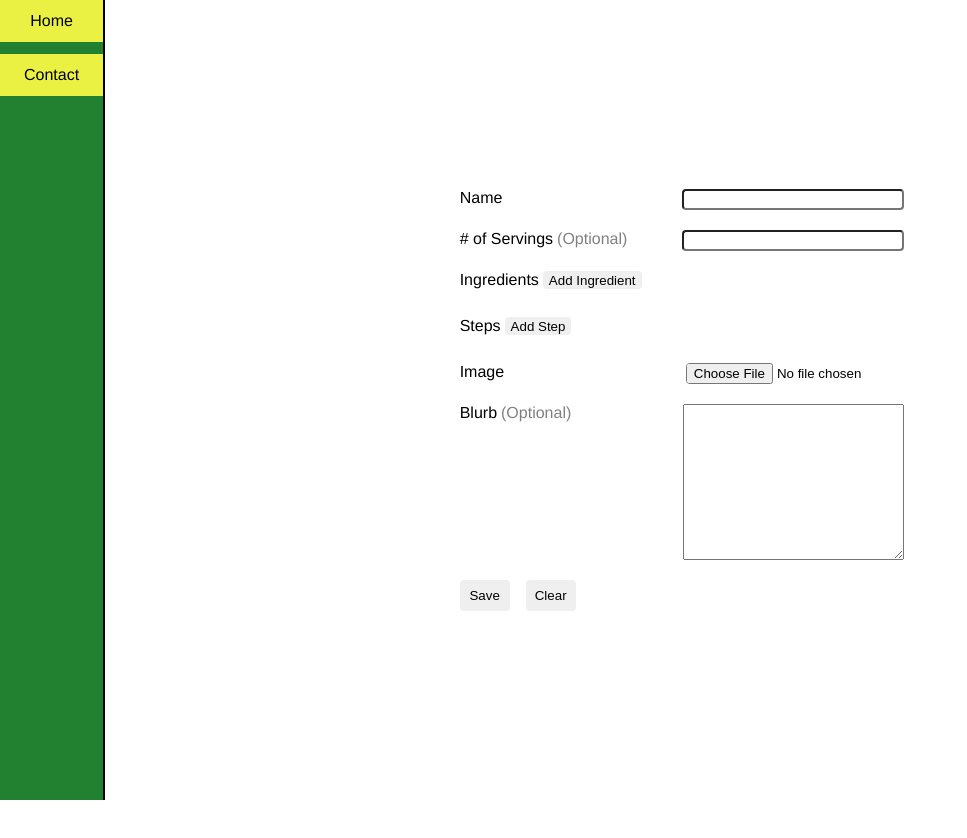
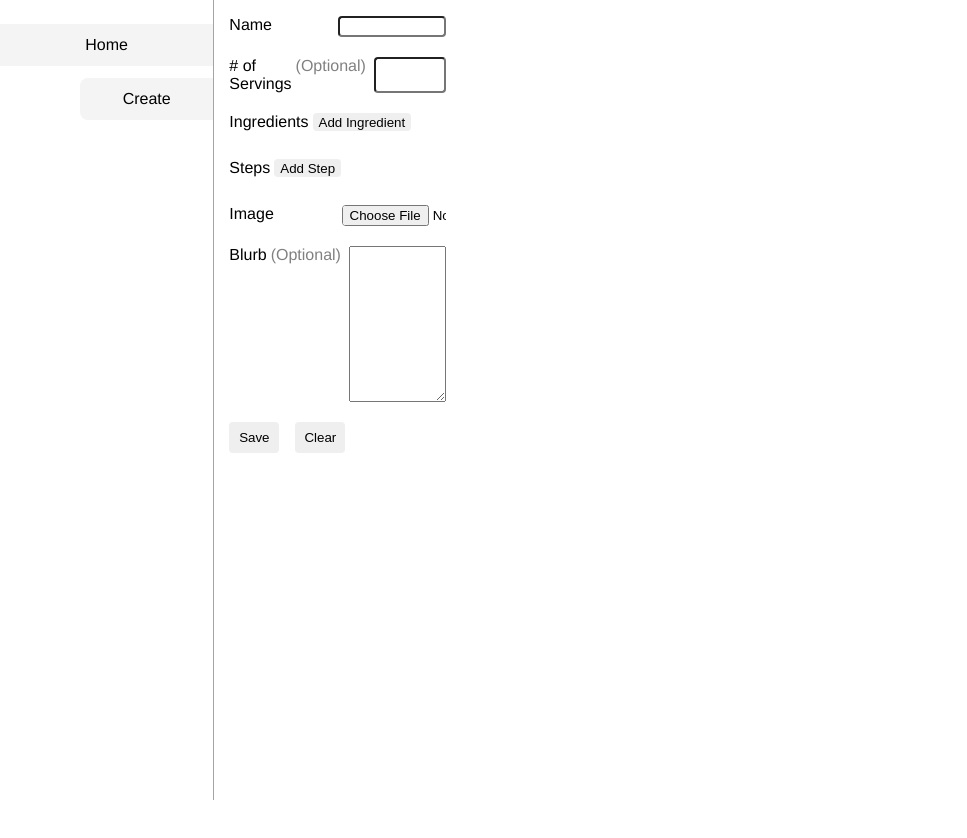
Before and after one commit to uphonia/recipe-application, a Next.js app: page / in a window 1280 px wide. Shown: the top 838 px of the page, without its empty margins (0-967 px from the left). After the commit the page ends 800 px from the top, so only its background shows below. Built offline with nearby package versions, Linux system fonts and the light colour scheme.

Commit message:
update sidebar

```diff
--- a/src/common/components/Layout/layout.styles.ts
+++ b/src/common/components/Layout/layout.styles.ts
@@ -10,8 +10,8 @@ export const MainWrapper = styled.div`
 
   ${mq.medium(css`
     display: grid;
-    grid-template: "sidebar content"
-    grid-template-columns: 1fr 3fr;
+    grid-template-areas: "sidebar content";
+    grid-template-columns: 1fr minmax(0, 5fr);
   `)}
 `;
 
@@ -19,11 +19,13 @@ export const LayoutSidebar = styled.div`
   display: none;
   flex-direction: column;
   height: 100%;
-  position: fixed;
+  min-width: 0;
 
   ${mq.medium(css`
-    display: grid;
+    display: flex;
     grid-area: sidebar;
+    position: sticky;
+    top: 0;
   `)}
 `;
 
@@ -31,10 +33,10 @@ export const LayoutContent = styled.div`
   display: flex;
   height: 100%;
   overflow-y: auto;
+  min-width: 0;
 
   ${mq.medium(css`
-    display: grid;
-    padding: 64px;
+    display: flex;
     grid-area: content;
   `)}
 `;
--- a/src/common/components/SideBar/Sidebar.tsx
+++ b/src/common/components/SideBar/Sidebar.tsx
@@ -2,9 +2,9 @@ import React from "react";
 
 import {
   Wrapper,
-  Image,
   NavigationWrapper,
   Navigation,
+  SubNavigation
 } from "./sideBar.styles";
 
 export const Sidebar = () => {
@@ -12,7 +12,7 @@ export const Sidebar = () => {
     <Wrapper>
       <NavigationWrapper>
         <Navigation>Home</Navigation>
-        <Navigation>Contact</Navigation>
+        <SubNavigation>Create</SubNavigation>
       </NavigationWrapper>
     </Wrapper>
   );
--- a/src/common/components/SideBar/sideBar.styles.ts
+++ b/src/common/components/SideBar/sideBar.styles.ts
@@ -2,12 +2,12 @@ import { css } from "@emotion/react";
 import styled from "@emotion/styled";
 
 export const Wrapper = styled.div`
-  background-color: #218131;
-  border-right: 2px solid black;
+  background-color: white;
+  border-right: 1px solid #a8a2a2;
   display: flex;
   flex-direction: column;
   height: 100%;
-  gap: 50px;
+  width: 100%;
 `;
 
 export const Image = styled.img`
@@ -19,12 +19,34 @@ export const NavigationWrapper = styled.div`
   display: flex;
   flex-direction: column;
   gap: 12px;
+  padding-top: 24px;
   width: 100%;
 `;
 
 export const Navigation = styled.div`
-  background-color: #ebf143;
+  background-color: #f4f4f4;
   display: flex;
   justify-content: center;
   padding: 12px 24px;
+
+  &:hover {
+    background-color: #c9c5c5;
+    cursor: pointer;
+  }
 `;
+
+export const SubNavigation = styled.div`
+  background-color: #f4f4f4;
+  border-top-left-radius: 8px;
+  border-bottom-left-radius: 8px;
+  display: flex;
+  justify-content: center;
+  margin-left: auto;
+  padding: 12px 24px;
+  width: 40%;
+
+  &:hover {
+    background-color: #c9c5c5;
+    cursor: pointer;
+  }
+`;
```
